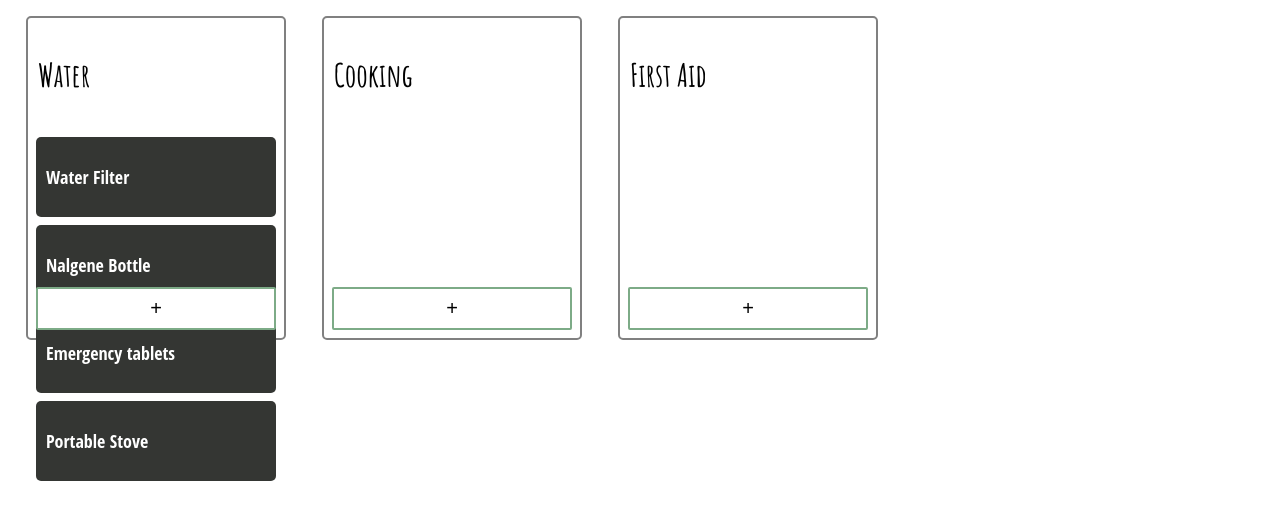
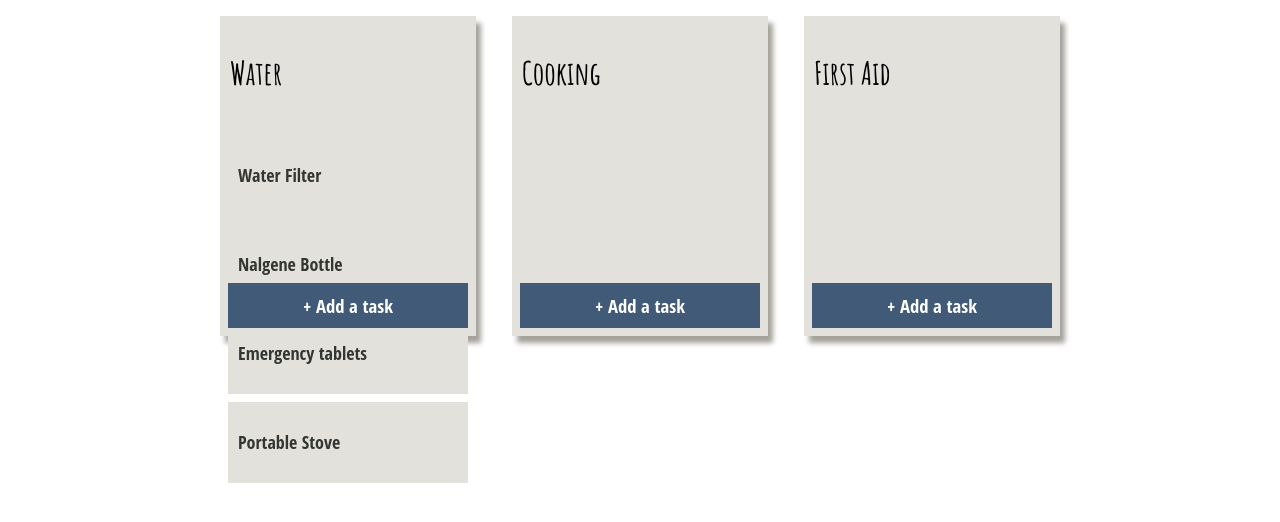
Before and after one commit to mitchHartigan/trekkr, a React (Create React App) app: page / in a window 1280 px wide. Shown: the top 522 px of the page. Built offline with nearby package versions, Linux system fonts and the light colour scheme.

Commit message:
WIP create new item button

```diff
--- a/package.json
+++ b/package.json
@@ -13,10 +13,13 @@
     "@types/react-beautiful-dnd": "^12.1.2",
     "@types/react-dom": "^16.9.6",
     "@types/styled-components": "^5.1.0",
+    "font-awesome": "^4.7.0",
     "react": "^16.13.1",
     "react-beautiful-dnd": "^13.0.0",
     "react-dom": "^16.13.1",
+    "react-fontawesome": "^1.7.1",
     "react-scripts": "3.4.1",
+    "react-uuid": "^1.0.2",
     "styled-components": "^5.0.1",
     "typescript": "^3.8.3"
   },
--- a/public/index.html
+++ b/public/index.html
@@ -24,6 +24,12 @@
       work correctly both with client-side routing and a non-root public URL.
       Learn how to configure a non-root public URL by running `npm run build`.
     -->
+
+    <link
+      href="https://maxcdn.bootstrapcdn.com/font-awesome/4.7.0/css/font-awesome.min.css"
+      rel="stylesheet"
+    />
+
     <title>React App</title>
   </head>
   <body>
--- a/src/Draggable.js
+++ b/src/Draggable.js
@@ -8,6 +8,7 @@ const Container = styled.div`
   width: 100%;
   display: flex;
   flex-direction: row;
+  justify-content: center;
 `;
 
 export default class Draggable extends React.Component {
@@ -21,7 +22,13 @@ export default class Draggable extends React.Component {
     console.log(result);
   };
 
-  handleAddTask = () => {};
+  handleAddTask = (task, column) => {
+    let state = this.state;
+
+    let newState = {
+      ...this.state,
+    };
+  };
 
   onDragEnd = (result) => {
     const { destination, source, draggableId } = result;
--- /dev/null
+++ b/src/components/AddATask.js
@@ -0,0 +1,43 @@
+import React, { Component } from "react";
+import styled from "styled-components";
+import TaskInputElem from "./TaskInputElem";
+
+const Button = styled.button`
+  margin: 8px 8px 8px 8px;
+  border: 2px solid #415a77;
+  border-radius: 0px;
+  padding: 8px;
+  cursor: pointer;
+  background-color: ${(props) => (props.isDraggingOver ? "red" : "#415a77")};
+  color: white;
+  box-sizing: border-box;
+  &: hover {
+    box-shadow: 2px 2px 2px #2e3843;
+    transition: background-color 0.1s ease;
+    transition: color 0.06s ease-out;
+    transition: box-shadow 0.1s ease-out;
+  }
+  font-size: 14pt;
+  font-family: Open Sans Condensed;
+`;
+
+export default class AddATask extends Component {
+  constructor(props) {
+    super(props);
+
+    this.state = {
+      isEnteringData: false,
+    };
+  }
+
+  toggleEnteringData = () => {
+    this.setState({ isEnteringData: !this.state.isEnteringData });
+  };
+
+  render() {
+    if (!this.state.isEnteringData) {
+      return <Button onClick={this.toggleEnteringData}>+ Add a task</Button>;
+    }
+    return <TaskInputElem />;
+  }
+}
--- /dev/null
+++ b/src/components/CancelButton.js
@@ -0,0 +1,21 @@
+import React from "react";
+import styled from "styled-components";
+import FontAwesome from "react-fontawesome";
+
+const Button = styled.button`
+  background-color: transparent;
+  border: none;
+  cursor: pointer;
+  &: hover {
+    background-color: white;
+    transition: background-color 0.3s ease;
+  }
+`;
+
+export default function CancelButton(props) {
+  return (
+    <Button onClick={props.onClick}>
+      <FontAwesome className="fas fa-times" size="2x" />
+    </Button>
+  );
+}
--- a/src/components/Column.js
+++ b/src/components/Column.js
@@ -2,6 +2,7 @@ import React, { Component } from "react";
 import styled from "styled-components";
 import Task from "./Task";
 import { Droppable } from "react-beautiful-dnd";
+import AddATask from "./AddATask";
 
 const Container = styled.div`
   margin: 8px;
@@ -11,12 +12,14 @@ const ColumnWrapper = styled.div`
   max-width: 25vw;
   min-width: 20vw;
   margin: 0px 10px 0px 10px;
-  border: 2px solid grey;
+  box-shadow: 3px 5px 5px #a4a29b;
   height: 40vh;
-  border-radius: 5px;
   display: flex;
   flex-direction: column;
-  background-color: ${(props) => (props.isDraggingOver ? "#95BD99" : "white")};
+  background-color: ${(props) =>
+    props.isDraggingOver ? "#F1EFE8" : "#E3E1DB"};
+  box-shadow: ${(props) =>
+    props.isDraggingOver ? "3px 5px 5px #6E8168" : "5px 7px 5px #a4a29b"};
   transition: background-color 0.3s ease;
 `;
 
@@ -37,20 +40,24 @@ const TaskList = styled.div`
 
 const Button = styled.button`
   margin: -8px 8px 8px 8px;
-  border: 2px solid #7dab87;
-  border-radius: 2px;
+  border: 2px solid #415a77;
+  border-radius: 0px;
   padding: 8px;
-  background-color: white;
   cursor: pointer;
+  background-color: ${(props) => (props.isDraggingOver ? "red" : "#415a77")};
+  color: white;
   &: hover {
-    border: 3px solid #598d5e;
-    transition: border 0.1s ease-out;
+    box-shadow: 2px 2px 2px #2e3843;
+    transition: background-color 0.1s ease;
+    transition: color 0.06s ease-out;
+    transition: box-shadow 0.1s ease-out;
   }
-  font-size: 15pt;
+  font-size: 14pt;
+  font-family: Open Sans Condensed;
 `;
 
 const PlusButton = (props) => {
-  return <Button onClick={props.onClick}>+</Button>;
+  return <AddATask />;
 };
 
 export default class Column extends Component {
@@ -69,7 +76,10 @@ export default class Column extends Component {
                   return <Task key={task.id} task={task} index={index} />;
                 })}
               </TaskList>
-              <PlusButton onClick={this.props.handleAddTask} />
+              <PlusButton
+                onClick={this.props.handleAddTask}
+                isDraggingOver={snapshot.isDraggingOver}
+              />
             </ColumnWrapper>
           )}
         </Droppable>
--- a/src/components/Task.js
+++ b/src/components/Task.js
@@ -4,18 +4,22 @@ import { Draggable } from "react-beautiful-dnd";
 
 const Container = styled.div`
   margin-bottom: 8px;
-  border-radius: 5px;
   padding: 10px;
-  background-color: ${(props) => (props.isDragging ? "#343633" : "#343633")};
-  transition: background-color 0.3s ease;
+  background-color: ${(props) => (props.isDragging ? "#E3E1DB" : "#E3E1DB")};
+  box-sizing: border-box;
 `;
 
 const TaskTitle = styled.p`
   font-family: Open Sans Condensed;
   font-weight: light;
   font-size: 18px;
-  color: white;
+  color: #343633;
   text-align: left;
+  border-bottom: 1px solid transparent;
+  &: hover {
+    border-bottom: 1px solid #415a77;
+    transition: border-bottom 0.2s ease;
+  }
 `;
 
 export default class Task extends Component {
@@ -29,7 +33,9 @@ export default class Task extends Component {
             ref={provided.innerRef}
             isDragging={snapshot.isDragging}
           >
-            <TaskTitle>{this.props.task.content}</TaskTitle>
+            <TaskTitle isDragging={snapshot.isDragging}>
+              {this.props.task.content}
+            </TaskTitle>
           </Container>
         )}
       </Draggable>
--- /dev/null
+++ b/src/components/TaskInputElem.js
@@ -0,0 +1,108 @@
+import React, { Component } from "react";
+import styled from "styled-components";
+import CancelButton from "./CancelButton";
+
+const AddATaskContainer = styled.div`
+  width: 365px;
+  padding: 8px;
+`;
+
+const InputContainer = styled.div`
+  display: flex;
+  justify-content: space-between;
+  flex-direction: row;
+`;
+
+const WeightInputContainer = styled(InputContainer)`
+  padding-left: 5px;
+  padding-right: 5px;
+  align-items: flex-end;
+`;
+
+const NameInput = styled.input`
+  width: 220px;
+  height: 30px;
+  padding-left: 4px;
+  font-size: 16px;
+  font-family: Open Sans Condensed;
+`;
+
+const WeightInput = styled(NameInput)`
+  width: 40px;
+`;
+
+const WeightSelect = styled.select`
+  width: 50px;
+  height: 100%;
+  font-family: Open Sans Condensed;
+  font-size: 16px;
+  margin-left: 5px;
+`;
+
+const Button = styled.button`
+  margin: 8px 8px 8px 8px;
+  border: 2px solid #415a77;
+  border-radius: 0px;
+  padding: 8px;
+  cursor: pointer;
+  color: white;
+  &: hover {
+    box-shadow: 2px 2px 2px #2e3843;
+    transition: background-color 0.1s ease;
+    transition: color 0.06s ease-out;
+    transition: box-shadow 0.1s ease-out;
+  }
+  font-size: 14pt;
+  font-family: Open Sans Condensed;
+`;
+
+const AddTaskButton = styled.button`
+  height: 30px;
+  font-family: Open Sans Condensed;
+  font-size: 16px;
+  width: 100%;
+`;
+
+export default class TaskInputElem extends Component {
+  constructor(props) {
+    super(props);
+
+    this.state = {
+      isEnteringInfo: false,
+    };
+
+    this.nameInput = React.createRef();
+    this.weightInput = React.createRef();
+  }
+
+  handleBackButton = () => {};
+
+  submitName = () => {
+    let name = this.nameInput.current.value;
+    console.log("name entered:", name);
+    this.setState({ nameEntered: true, name: name });
+  };
+
+  render() {
+    if (!this.state.isEnteringData) {
+      return (
+        <AddATaskContainer>
+          <InputContainer>
+            <NameInput />
+            <WeightInputContainer>
+              <WeightInput />
+              <WeightSelect>
+                <option>g</option>
+              </WeightSelect>
+            </WeightInputContainer>
+          </InputContainer>
+
+          <div>
+            <CancelButton onClick={this.toggleInput} />
+            <AddTaskButton>Add task</AddTaskButton>
+          </div>
+        </AddATaskContainer>
+      );
+    }
+  }
+}
--- a/src/index.tsx
+++ b/src/index.tsx
@@ -3,6 +3,7 @@ import ReactDOM from "react-dom";
 import "./index.css";
 import App from "./App";
 import "@atlaskit/css-reset";
+import "font-awesome/css/font-awesome.min.css";
 import * as serviceWorker from "./serviceWorker";
 
 ReactDOM.render(
```
Also changed, not shown: 1 other file (tests, documents, lock files or other folders).
